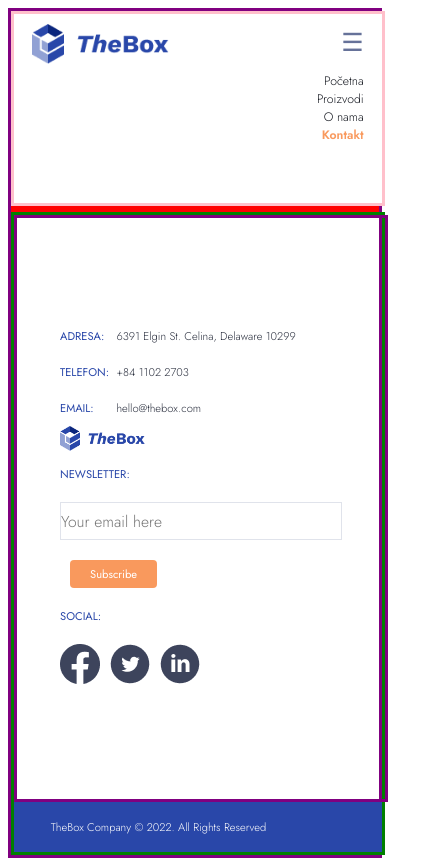
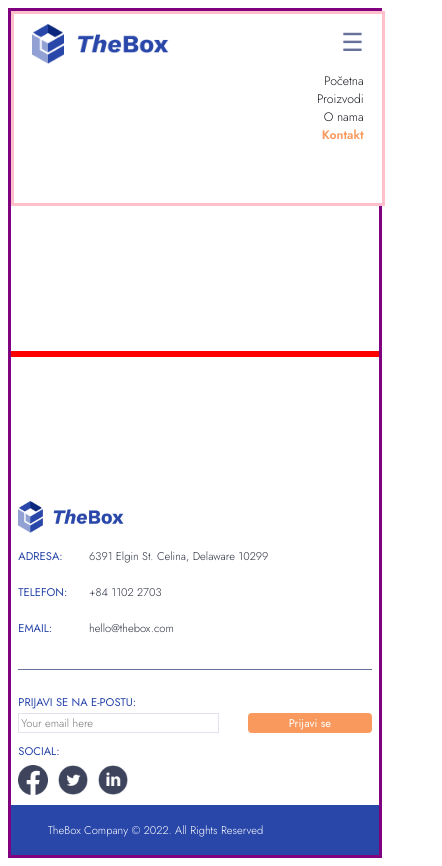
Before and after one commit to jokapn98/panelapp, a React (Create React App) app: page / in a window 390 px wide. Shown: the whole page, 442 px wide, since content can reach past the window. Built offline with nearby package versions, Linux system fonts and the light colour scheme; a web font is replaced by a local one.

Commit message:
Footer finished

```diff
--- a/src/components/footer/FooterInfo.js
+++ b/src/components/footer/FooterInfo.js
@@ -6,9 +6,12 @@ import Linkedin from "../../assets/footer/Linkedin.png";
 
 const FooterInfo = () => {
   return (
-    <div className="footer-i">
-      <div className="footer-info">
+    <div className="footer-i ">
+      <div className="footer-info ">
         <div className="footer-info-main">
+          <div className="footer-box">
+            <img src={Logo} alt="Site Logo" />
+          </div>
           <div className="footer-info-main-group">
             <div className="fw-400 c-purple-primary h5">ADRESA:</div>
             <div className="h5 fw-300 c-black-800">
@@ -23,20 +26,20 @@ const FooterInfo = () => {
             <div className="fw-400 c-purple-primary h5">EMAIL:</div>
             <div className="h5 fw-300 c-black-800"> hello@thebox.com</div>
           </div>
-          <div className="footer-box">
-            <img src={Logo} alt="Site Logo" />
+        </div>
+        <div className="footer-info-social ">
+          <div className="divider bg-neutral-500"></div>
+          <div className="fw-400 c-purple-primary h5">
+            PRIJAVI SE NA E-POSTU:
           </div>
-        </div>
-        <div className="footer-info-social">
-          <div className="fw-400 c-purple-primary h5">NEWSLETTER:</div>
           <div className="subscribe-part">
             <label>
               <input
-                className="p1 fw-300 c-neutral-300"
+                className="p2 fw-300 c-neutral-300"
                 name="emailInput"
                 placeholder="Your email here"
               />
-              <button className="p2 c-white bg-orange">Subscribe</button>
+              <button className="p2 c-white bg-orange">Prijavi se</button>
             </label>
           </div>
           <div className="social-media-icons">
--- a/src/style/_footer.scss
+++ b/src/style/_footer.scss
@@ -1,10 +1,10 @@
 .footer {
   width: 100%;
   min-height: 40vh;
-  border: solid green;
   display: flex;
   flex-direction: column;
   justify-content: space-between;
+
 
   &-box {
     max-width: 30%;
@@ -23,18 +23,16 @@
   }
 
   &-i {
-    border: solid purple;
     width: 100%;
     display: flex;
     justify-content: center;
-
     min-height: 36vh;
   }
 
   &-info {
     width: 90%;
     display: flex;
-    padding: 100px;
+
 
     @media (max-width: 992px) {
       width: 90%;
@@ -43,10 +41,25 @@
     @media (max-width: 765px) {
       width: 96%;
       flex-direction: column;
+      align-items: center;
     }
 
     &-main {
       width: 55%;
+
+      @media(max-width:765px) {
+        width: 70% !important;
+      }
+
+      @media(max-width:576px) {
+        width: 100% !important;
+      }
+
+
+
+
+
+
 
       &-group {
         display: flex;
@@ -68,30 +81,88 @@
 
     &-social {
       width: 45%;
+      padding: 0 0 0 15px;
+
+
+
+      @media(max-width: 765px) {
+        width: 70% !important;
+        margin: 20px 0 0 0 !important;
+        padding: 0 !important;
+      }
+
+      @media(max-width: 576px) {
+        width: 100% !important;
+      }
+
       :nth-child(1) {
         margin: 10px 0;
+
+        @media (max-width: 765px) {
+          margin: 3px 0;
+
+        }
       }
+
       @media (max-width: 765px) {
         width: 100%;
+        padding: 25px 0 0 0;
       }
+
       .subscribe-part {
+        margin: 0 !important;
+        padding: 0 !important;
+
+
+        label {
+          display: flex;
+          justify-content: space-between;
+          align-items: center !important;
+          width: 100%;
+
+
+
+        }
+
         input {
-          width: 280px;
-          height: 20px;
+          width: 55% !important;
+          height: 100%;
           border: 1px solid $neutral-100;
           border-radius: 0;
-          padding: 8px 0;
+
+          margin: 0 !important;
+
         }
+
         button {
           border: none;
           border-radius: 4px;
-          padding: 6px 20px;
-          margin: 10px;
+          padding: 0px !important;
+          margin: 0px !important;
+          width: 35%;
+          height: 25px;
+
+          @media(max-width: 765px) {
+            height: 20px;
+          }
         }
       }
-      .social-icons {
+
+      .social-media-icons {
+        @media(max-width: 765px) {
+          width: 100% !important;
+          margin: 10px 0 0 0 !important;
+          padding: 0 !important;
+        }
+
         a {
           padding-right: 10px;
+        }
+      }
+
+      .social-icons {
+        img {
+          width: 30px;
         }
       }
     }
@@ -102,6 +173,8 @@
   width: 100%;
   display: flex;
   justify-content: center;
+
+
 }
 
 .legacy {
@@ -111,3 +184,15 @@
   align-items: center;
   padding: 8px;
 }
+
+
+.divider {
+  display: none;
+
+  @media(max-width: 765px) {
+    display: block;
+    height: 0.5px;
+    width: 100%;
+    margin-bottom: 25px !important;
+  }
+}
```
